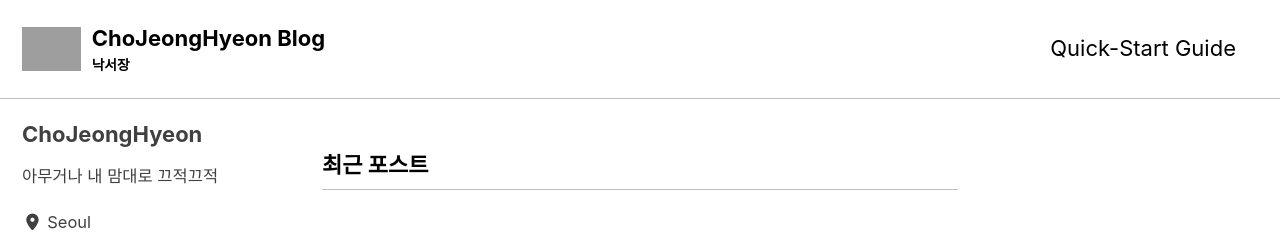
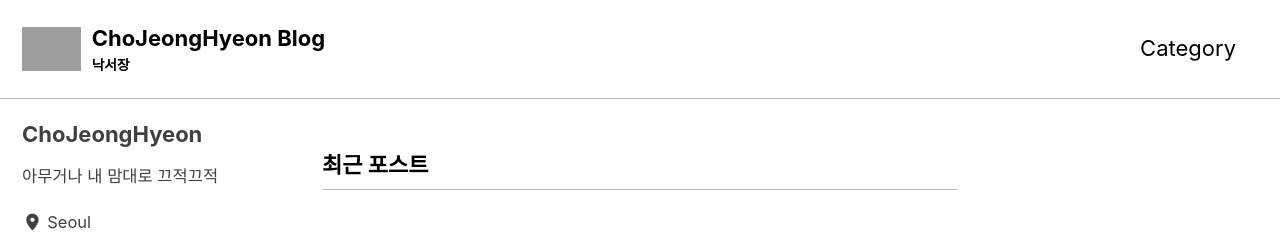
Before and after one commit to ChoJeongHyeon/ChoJeongHyeon.github.io, a Jekyll site: the page built from index.html, in a window 1280 px wide and 1228 px high. Shown: the top 232 px of the window. Built offline with Jekyll 4.4.1, drawn with Linux system fonts in a browser that asks for light colours; cached includes are drawn as plain includes; the list of posts is cut into pages by our own code.

Commit message:
카테고리 만들기

```diff
--- a/_data/navigation.yml
+++ b/_data/navigation.yml
@@ -1,7 +1,7 @@
 # main links
 main:
-  - title: "Quick-Start Guide"
-    url: https://mmistakes.github.io/minimal-mistakes/docs/quick-start-guide/
+  - title: "Category"
+    url: /categories/
   # - title: "About"
   #   url: https://mmistakes.github.io/minimal-mistakes/about/
   # - title: "Sample Posts"
```
Also changed, not shown: _pages/category-archive.md (added, +7 -0 lines), _posts/2024-11-19-create-analytics.md (+1 -0 lines).
